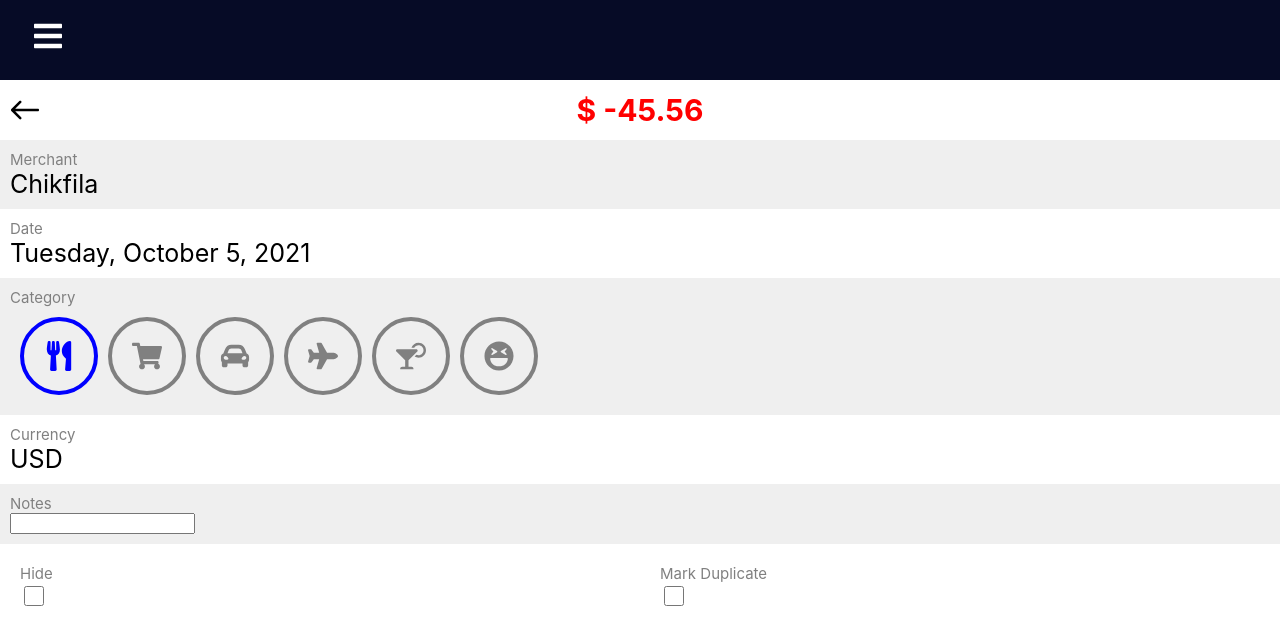
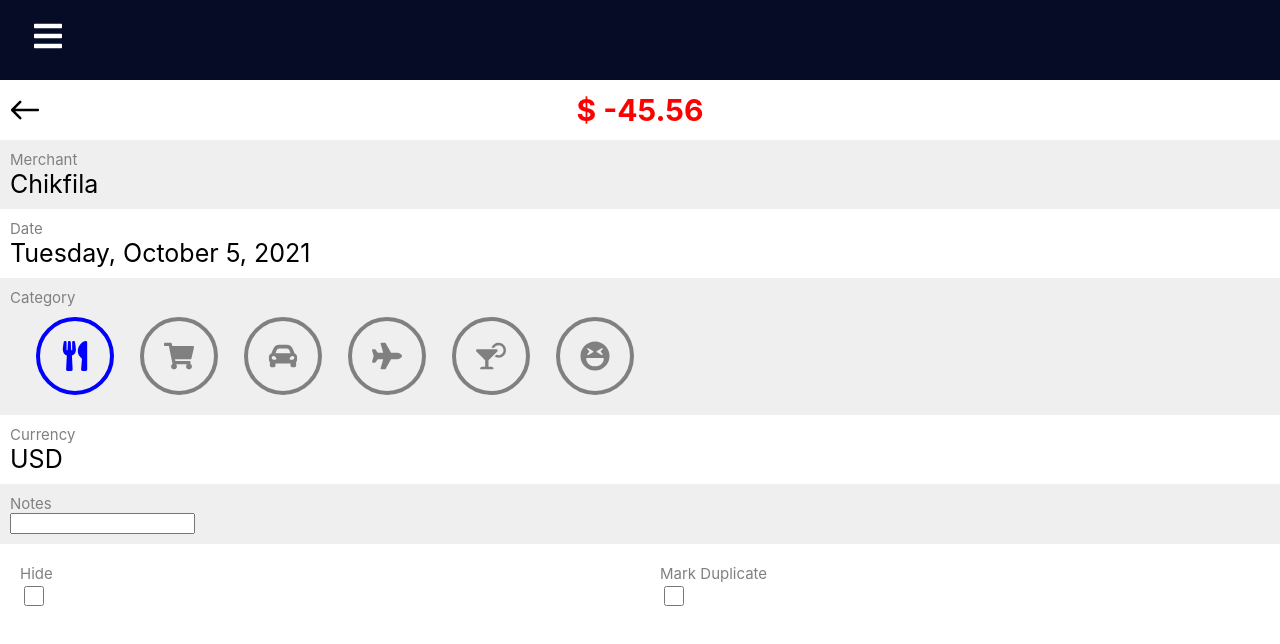
Before and after one commit to software-assignments-fall2021/project-setup-sneaky-seven, a React (Create React App) app in the folder front-end/: page /transactions/1 in a window 1280 px wide. Shown: the top 644 px of the page. Built offline with nearby package versions, Linux system fonts and the light colour scheme.

Commit message:
improved look of transacttion detail page

```diff
--- a/front-end/src/pages/TransactionDetail.css
+++ b/front-end/src/pages/TransactionDetail.css
@@ -78,10 +78,7 @@
   justify-content: flex-start;
   gap: 10px;
 }
-.icon {
-  display: flex;
-  justify-content: space-evenly !important;
-}
+
 .icon:hover {
   color: #efefef !important;
 }
--- a/front-end/src/pages/TransactionDetail.js
+++ b/front-end/src/pages/TransactionDetail.js
@@ -20,6 +20,7 @@
       const result = await api.getTransactionById(Number(id));
       console.log(result);
       setTransaction(result);
+      setSelectedCategory(result.category);
     })();
   }, []);
 
@@ -27,9 +28,14 @@
   function handleBackClick() {
     history.goBack();
   }
-  function handleCatClick(category) {
-    console.log(category);
+
+  const [SelectedCategory, setSelectedCategory] = useState();
+
+  function handleCatClick(newCategory) {
+    // console.log(newCategory);
+    setSelectedCategory(newCategory);
   }
+
   const amountColor = transaction?.amount >= 0 ? "green" : "red";
   const symbol = currenySymbol[transaction?.currency];
   const formattedDate = DateTime.fromISO(transaction?.date ?? 0).toFormat(
@@ -71,16 +77,14 @@
               "nightlife",
               "entertainment",
             ].map((category) => (
-              <icon className="icon" onClick={() => handleCatClick(category)}>
+              <span className="icon" onClick={() => handleCatClick(category)}>
                 <CategoryIcon
                   text={category}
                   size={50}
-                  color={transaction?.category === category ? "blue" : "grey"}
-                  borderColor={
-                    transaction?.category === category ? "blue" : "grey"
-                  }
+                  color={SelectedCategory === category ? "blue" : "grey"}
+                  borderColor={SelectedCategory === category ? "blue" : "grey"}
                 />
-              </icon>
+              </span>
             ))}
           </div>
         </div>
```
